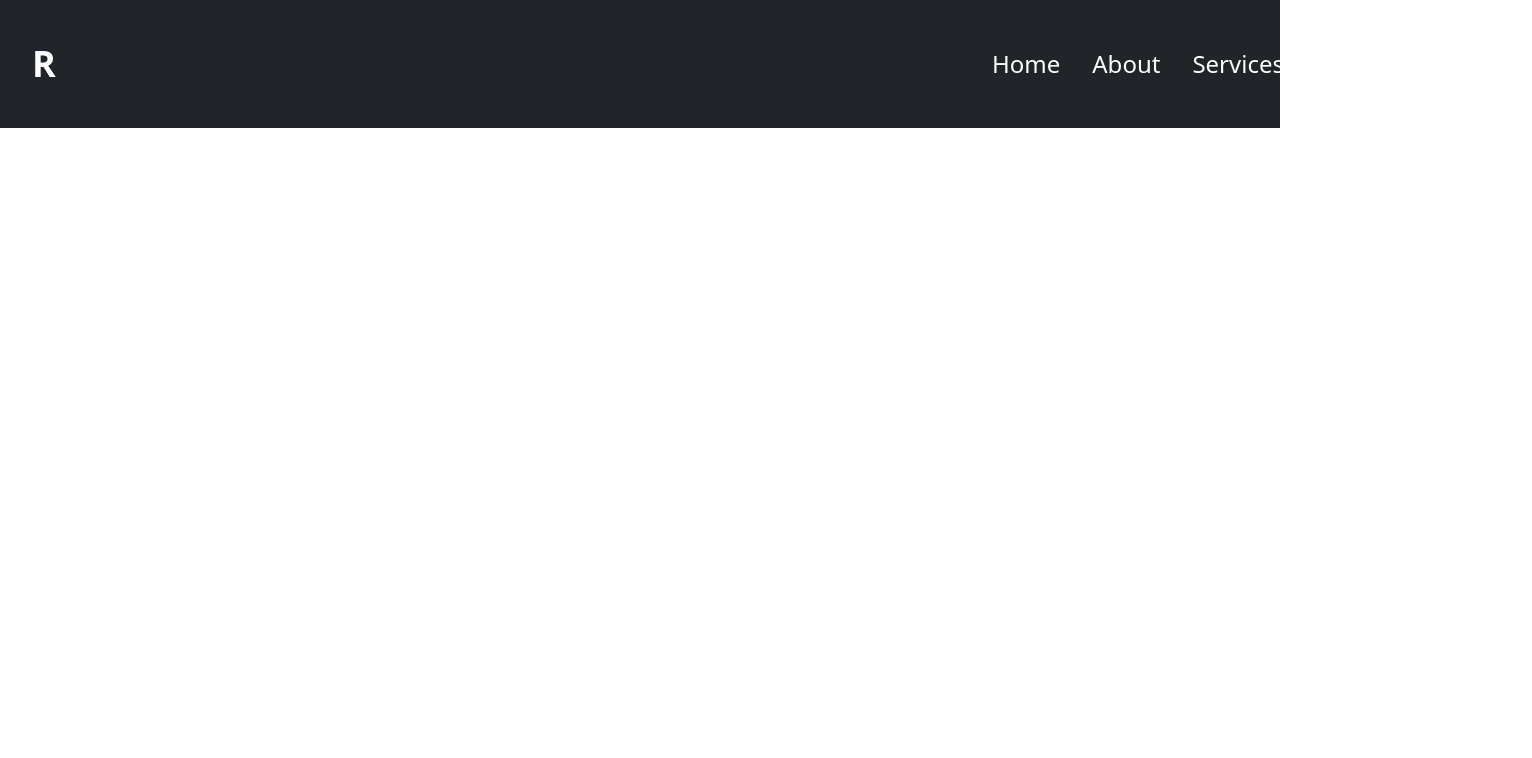
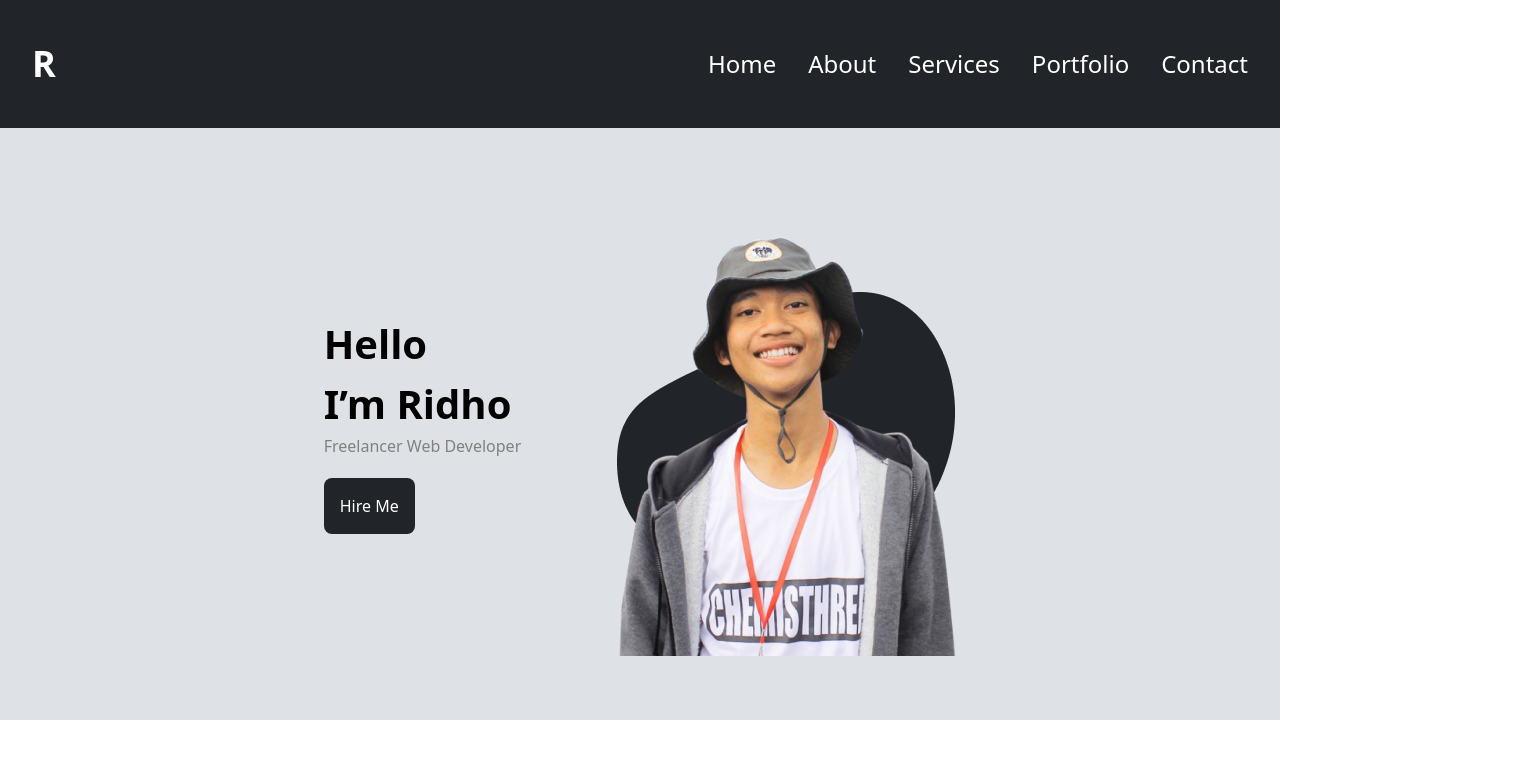
Before and after one commit to wedadosama/R-With-React, a React (Create React App) app: page / in a window 1280 px wide. Shown: the top 758 px of the page, 1532 px wide, since content can reach past the window. Built offline with nearby package versions, Linux system fonts and the light colour scheme.

Commit message:
Add:Hero Section

```diff
--- a/src/App.js
+++ b/src/App.js
@@ -1,9 +1,13 @@
-import Header from "./components/leyouts/Header";
+
+import Hero from "./components/Hero";
+import Header from "./components/layouts/Header";
 
 function App() {
   return (
     <>
       <Header />
+      <Hero />
+
     </>
   );
 }
--- /dev/null
+++ b/src/components/Button.jsx
@@ -0,0 +1,8 @@
+function Button() {
+  return (
+    <>
+      <button className="block  bg-[#212529] text-white rounded-lg mt-5 p-4">Hire Me</button>
+    </>
+  );
+}
+export default Button;
--- /dev/null
+++ b/src/components/Hero.jsx
@@ -0,0 +1,22 @@
+import Button from "../components/Button";
+function Hero() {
+  return (
+    <section id="home" className="bg-[#dee2e6] py-16">
+      <div className="container m-auto px-4 flex justify-center items-center gap-24 flex-wrap">
+        <div>
+          <h1 className="text-[40px] font-bold">
+            Hello <br />
+            I’m Ridho
+          </h1>
+          <p className="text-[#808080]">Freelancer Web Developer</p>
+          <Button />
+        </div>
+        <div>
+          <img src="/images/user.webp" alt="Hero" />
+        </div>
+      </div>
+    </section>
+  );
+}
+
+export default Hero;
--- a/src/components/leyouts/Header.jsx
+++ b/src/components/layouts/Header.jsx
@@ -4,7 +4,7 @@ function Header() {
   const [menuOpen, setMenuOpen] = useState(false);
 
   return (
-    <header className=" top-0 left-0 w-full bg-[#212529] text-white">
+    <header className=" bg-[#212529] text-white">
       <div
         className="
 
@@ -12,14 +12,12 @@ function Header() {
       >
         <h1 className="text-4xl font-bold">R</h1>
         <nav className="relative">
-          {}
           <button onClick={() => setMenuOpen(!menuOpen)} className="md:hidden focus:outline-none">
             <img src="/icons/menu.webp" alt="Menu" className="w-10 h-10" />
           </button>
 
-          {}
           <ul
-            className={`absolute right-0 w-64 bg-[#212529] flex flex-col items-center space-y-4 text-2xl py-4 transition-all duration-300 ease-in-out ${
+            className={`absolute right-0 bg-[#212529] flex flex-col items-center space-y-4 text-2xl py-4 transition-all duration-300 ease-in-out ${
               menuOpen ? "top-16 opacity-100" : "top-[-300px] opacity-0"
             } md:static md:flex md:flex-row md:space-x-8 md:space-y-0 md:bg-transparent md:opacity-100`}
           >
```
